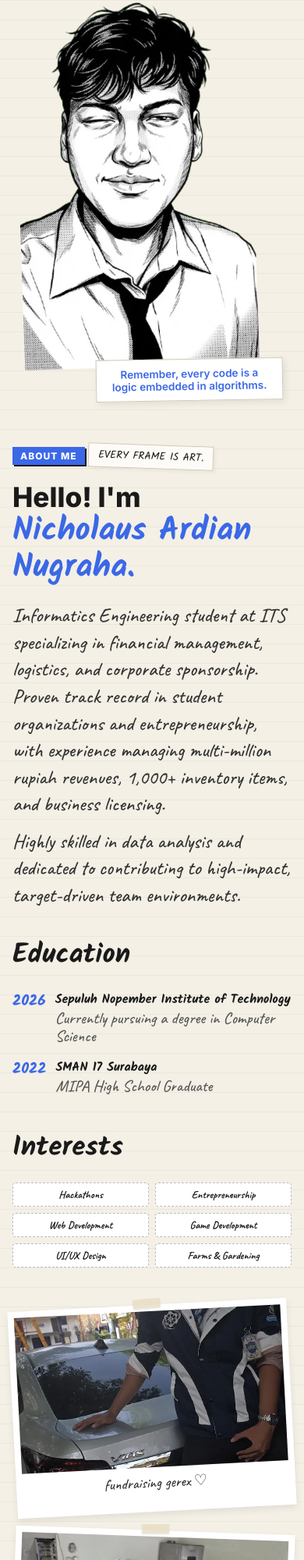
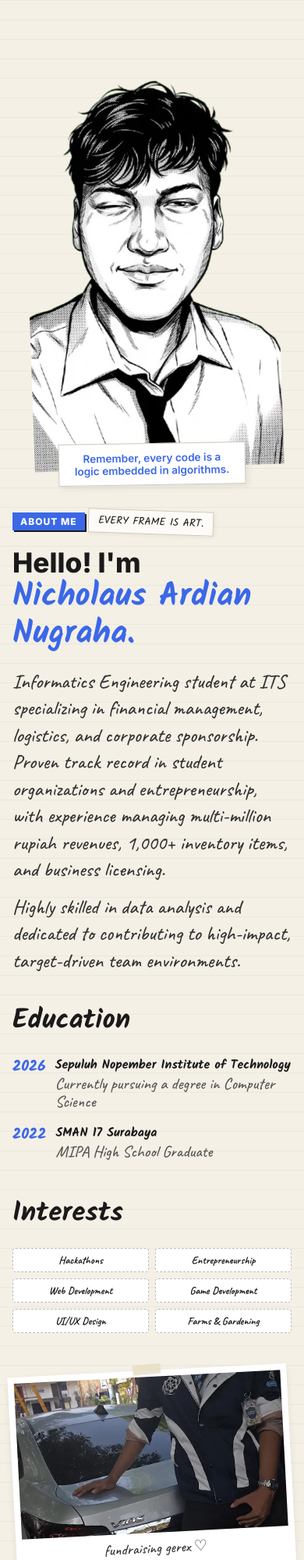
Before and after one commit to niko051207/Portofolio1, a plain HTML site: page index.html in a window 390 px wide. Shown: the top 2000 px of the page at 78% size. Drawn offline with Linux system fonts and the light colour scheme.

Commit message:
Use semantic markup and simplify layout CSS
- Wrap the page in main/header/section and use figure/figcaption
  for the illustration and polaroids; lists for education/interests
- Fix heading order (h4 -> h3), set lang="en", write descriptive alt text
- Add meta description, canonical link, Open Graph/Twitter tags,
  SVG favicon and a 1200x630 preview image
- Load Google Fonts via <link> with preconnect instead of @import
- Replace negative-margin illustration hack and overflow-x: hidden
  with a centered, capped-width image; drop !important on polaroid
  hover via a --tilt custom property
- Rename classes to consistent kebab-case and reindent the stylesheet
- Respect prefers-reduced-motion for the polaroid hover

Co-Authored-By: Claude Opus 5.5 <noreply@anthropic.com>

```diff
--- a/index.html
+++ b/index.html
@@ -1,78 +1,96 @@
 <!DOCTYPE html>
-<html lang="id">
+<html lang="en">
 <head>
     <meta charset="UTF-8">
     <meta name="viewport" content="width=device-width, initial-scale=1.0">
     <title>Portfolio - Nicholaus Ardian Nugraha</title>
+    <meta name="description" content="Portfolio of Nicholaus Ardian Nugraha, Informatics Engineering student at ITS interested in web development, game development, UI/UX design and entrepreneurship.">
+    <link rel="canonical" href="https://niko051207.github.io/Portofolio1/">
+    <link rel="icon" href="assets/favicon.svg" type="image/svg+xml">
+
+    <meta property="og:type" content="website">
+    <meta property="og:title" content="Portfolio - Nicholaus Ardian Nugraha">
+    <meta property="og:description" content="Informatics Engineering student at ITS interested in web development, game development, UI/UX design and entrepreneurship.">
+    <meta property="og:url" content="https://niko051207.github.io/Portofolio1/">
+    <meta property="og:image" content="https://niko051207.github.io/Portofolio1/assets/og-image.jpg">
+    <meta property="og:image:width" content="1200">
+    <meta property="og:image:height" content="630">
+    <meta name="twitter:card" content="summary_large_image">
+
+    <link rel="preconnect" href="https://fonts.googleapis.com">
+    <link rel="preconnect" href="https://fonts.gstatic.com" crossorigin>
+    <link rel="stylesheet" href="https://fonts.googleapis.com/css2?family=Caveat:wght@500;700&family=Inter:wght@400;600;800&family=Kalam:wght@400;700&display=swap">
     <link rel="stylesheet" href="style.css">
 </head>
 <body>
 
-    <div class="container">
-        <div class="illustration-col">
-            <img src="assets/images/mainillust.webp" alt="Ilustrasi Profil" class="main-illustration" width="375" height="666">
-            <div class="quote-box">Remember, every code is a logic embedded in algorithms.</div>
-        </div>
+    <main class="container">
+        <figure class="illustration-col">
+            <img src="assets/images/mainillust.webp" alt="Black-and-white illustrated portrait of Nicholaus wearing a shirt and tie" class="main-illustration" width="375" height="666">
+            <figcaption class="quote-box">Remember, every code is a logic embedded in algorithms.</figcaption>
+        </figure>
 
         <div class="main-content">
-            <div class="header-section">
-                <div class="badge">ABOUT ME</div>
-                <div class="tape-tag">EVERY FRAME IS ART.</div>
+            <header class="about">
+                <p class="badge">ABOUT ME</p>
+                <p class="tape-tag">EVERY FRAME IS ART.</p>
                 <h1>Hello! I'm <span class="name">Nicholaus Ardian Nugraha.</span></h1>
                 <div class="bio-text">
                     <p>Informatics Engineering student at ITS specializing in financial management, logistics, and corporate sponsorship. Proven track record in student organizations and entrepreneurship, with experience managing multi-million rupiah revenues, 1,000+ inventory items, and business licensing.</p>
                     <p>Highly skilled in data analysis and dedicated to contributing to high-impact, target-driven team environments.</p>
                 </div>
+            </header>
+
+            <div class="edu-skills">
+                <section class="education" aria-labelledby="education-title">
+                    <h2 id="education-title" class="section-title">Education</h2>
+                    <ol class="edu-list">
+                        <li class="edu-item">
+                            <span class="edu-year">2026</span>
+                            <div class="edu-details">
+                                <h3>Sepuluh Nopember Institute of Technology</h3>
+                                <p>Currently pursuing a degree in Computer Science</p>
+                            </div>
+                        </li>
+                        <li class="edu-item">
+                            <span class="edu-year">2022</span>
+                            <div class="edu-details">
+                                <h3>SMAN 17 Surabaya</h3>
+                                <p>MIPA High School Graduate</p>
+                            </div>
+                        </li>
+                    </ol>
+                </section>
+
+                <section class="interests" aria-labelledby="interests-title">
+                    <h2 id="interests-title" class="section-title">Interests</h2>
+                    <ul class="skills-grid">
+                        <li class="skill-item">Hackathons</li>
+                        <li class="skill-item">Entrepreneurship</li>
+                        <li class="skill-item">Web Development</li>
+                        <li class="skill-item">Game Development</li>
+                        <li class="skill-item">UI/UX Design</li>
+                        <li class="skill-item">Farms &amp; Gardening</li>
+                    </ul>
+                </section>
             </div>
 
-            <div class="Ed-skills-section">
-                <div class="Education-col">
-                    <h2 class="section-title">Education</h2>
-                    <div class="Ed-item">
-                        <span class="Ed-year">2026</span>
-                        <div class="Ed-details">
-                            <h4>Sepuluh Nopember Institute of Technology</h4>
-                            <p>Currently pursuing a degree in Computer Science</p>
-                        </div>
-                    </div>
-                    <div class="Ed-item">
-                        <span class="Ed-year">2022</span>
-                        <div class="Ed-details">
-                            <h4>SMAN 17 Surabaya</h4>
-                            <p>MIPA High School Graduate</p>
-                        </div>
-                    </div>
-                </div>
-
-                <div class="skills-col">
-                    <h2 class="section-title">Interests</h2>
-                    <div class="skills-grid">
-                        <div class="skill-item">Hackathons</div>
-                        <div class="skill-item">Entrepreneurship</div>
-                        <div class="skill-item">Web Development</div>
-                        <div class="skill-item">Game Development</div>
-                        <div class="skill-item">UI/UX Design</div>
-                        <div class="skill-item">Farms & Gardening</div>
-                    </div>
-                </div>
-            </div>
-
-            <div class="polaroid-container">
-                <div class="polaroid">
-                    <img src="assets/images/Gerex.webp" alt="Memory 1" width="556" height="989" loading="lazy">
-                    <p>fundraising gerex ♡</p>
-                </div>
-                <div class="polaroid">
-                    <img src="assets/images/Roengpi.webp" alt="Memory 2" width="800" height="600" loading="lazy">
-                    <p>ngedai ngopi ?</p>
-                </div>
-                <div class="polaroid">
-                    <img src="assets/images/kulyeah.webp" alt="Memory 3" width="736" height="537" loading="lazy">
-                    <p>kuliah :)</p>
-                </div>
-            </div>
+            <section class="gallery" aria-label="Photo gallery">
+                <figure class="polaroid">
+                    <img src="assets/images/Gerex.webp" alt="Nicholaus in a team jacket leaning on a car during the Gerex fundraiser" width="556" height="989" loading="lazy">
+                    <figcaption>fundraising gerex ♡</figcaption>
+                </figure>
+                <figure class="polaroid">
+                    <img src="assets/images/Roengpi.webp" alt="Selfie of Nicholaus in an apron behind a coffee stall counter" width="800" height="600" loading="lazy">
+                    <figcaption>ngedai ngopi ?</figcaption>
+                </figure>
+                <figure class="polaroid">
+                    <img src="assets/images/kulyeah.webp" alt="Face recognition class project in Python and OpenCV labelling Nicholaus's face on a webcam feed" width="736" height="537" loading="lazy">
+                    <figcaption>kuliah :)</figcaption>
+                </figure>
+            </section>
         </div>
-    </div>
+    </main>
 
 </body>
 </html>
--- a/style.css
+++ b/style.css
@@ -1,23 +1,24 @@
-
-        @import url('https://fonts.googleapis.com/css2?family=Caveat:wght@500;700&family=Inter:wght@400;600;800&family=Kalam:wght@400;700&display=swap');
-
 :root {
     --bg-color: #f4f0e6;
     --text-dark: #1a1a1a;
     --accent-blue: #3b68e7;
+    --paper-border: #d1c8b8;
 }
 
 * { box-sizing: border-box; margin: 0; padding: 0; }
 
 body {
-            background: var(--bg-color) linear-gradient(rgba(0,0,0,0.04) 1px, transparent 1px) repeat;
+    background: var(--bg-color) linear-gradient(rgba(0, 0, 0, 0.04) 1px, transparent 1px) repeat;
     background-size: 25px 25px;
     color: var(--text-dark);
     font-family: 'Inter', sans-serif;
-            overflow-x: hidden;
 }
 
-        /* LAYOUT UTAMA */
+img { max-width: 100%; display: block; }
+
+ul, ol { list-style: none; }
+
+/* MAIN LAYOUT */
 .container {
     display: grid;
     grid-template-columns: 1.1fr 1.2fr;
@@ -25,7 +26,6 @@
     max-width: 1100px;
     margin: 0 auto;
     padding: 3rem 2rem;
-            position: relative;
 }
 
 /* BADGES & TAGS */
@@ -44,10 +44,10 @@
 .tape-tag {
     font-family: 'Kalam', cursive;
     font-size: 0.85rem;
-            border: 1px solid #d1c8b8;
+    border: 1px solid var(--paper-border);
     padding: 4px 12px;
     background: #fdfbf7;
-            box-shadow: 2px 2px 5px rgba(0,0,0,0.05);
+    box-shadow: 2px 2px 5px rgba(0, 0, 0, 0.05);
     float: right;
     transform: rotate(2deg);
 }
@@ -68,59 +68,56 @@
 
 .section-title { font-family: 'Kalam', cursive; font-size: 2.2rem; margin-bottom: 1rem; }
 
-        /* ILUSTRASI & QUOTE STICKER */
+/* ILLUSTRATION & QUOTE STICKER */
 .illustration-col {
     display: flex;
     flex-direction: column;
-            align-items: flex-start;
-            justify-content: flex-start;
-            position: relative;
+    align-items: center;
+    align-self: start;
 }
 
 .main-illustration {
-            width: 120%;
+    width: 100%;
+    max-width: 440px;
     height: auto;
-            max-width: none;
-            object-fit: cover;
     transform: rotate(-2deg);
-            margin-left: -40%;
-            margin-top: -120px;
-            object-position: top left;
 }
 
 .quote-box {
+    position: relative;
+    z-index: 1;
     background: #fff;
-            border: 1px solid #d1c8b8;
+    border: 1px solid var(--paper-border);
     padding: 10px 14px;
     font-size: 0.85rem;
     font-weight: 600;
     color: var(--accent-blue);
-            box-shadow: 3px 3px 8px rgba(0,0,0,0.08);
+    box-shadow: 3px 3px 8px rgba(0, 0, 0, 0.08);
     transform: rotate(-3deg);
-            margin-top: -20px;
-            z-index: 10;
+    margin-top: -2rem;
     max-width: 240px;
     text-align: center;
 }
 
-        /* Education & SKILLS */
-        .Ed-skills-section {
+/* EDUCATION & INTERESTS */
+.edu-skills {
     display: grid;
     grid-template-columns: 1fr 1fr;
     gap: 2rem;
     margin-bottom: 3rem;
 }
 
-        .Ed-item { display: flex; gap: 12px; margin-bottom: 1rem; }
-        .Ed-year { color: var(--accent-blue); font-family: 'Kalam', cursive; font-weight: 700; font-size: 1.2rem; }
-        .Ed-details h4 { font-family: 'Kalam', cursive; font-size: 1rem; font-weight: 700; }
-        .Ed-details p { font-family: 'Caveat', cursive; font-size: 1.3rem; color: #555; line-height: 1.1; }
+.edu-item { display: flex; gap: 12px; margin-bottom: 1rem; }
+.edu-year { color: var(--accent-blue); font-family: 'Kalam', cursive; font-weight: 700; font-size: 1.2rem; }
+.edu-details h3 { font-family: 'Kalam', cursive; font-size: 1rem; font-weight: 700; }
+.edu-details p { font-family: 'Caveat', cursive; font-size: 1.3rem; color: #555; line-height: 1.1; }
 
 .skills-grid {
     display: grid;
     grid-template-columns: repeat(2, 1fr);
     gap: 8px;
 }
+
 .skill-item {
     background: #fff;
     border: 1px dashed #bbb;
@@ -132,56 +129,64 @@
     font-family: 'Caveat', cursive;
 }
 
-        /* POLAROID SECTION */
-        .polaroid-container {
+/* POLAROID GALLERY */
+.gallery {
     display: grid;
     grid-template-columns: repeat(3, 1fr);
     gap: 1.2rem;
 }
 
 .polaroid {
+    --tilt: 0deg;
     background: #fff;
     padding: 8px 8px 25px 8px;
-            box-shadow: 0 4px 10px rgba(0,0,0,0.08);
+    box-shadow: 0 4px 10px rgba(0, 0, 0, 0.08);
     position: relative;
     text-align: center;
+    transform: rotate(var(--tilt));
     transition: transform 0.2s ease;
 }
-        .polaroid:hover { transform: scale(1.03) rotate(0deg) !important; z-index: 5; }
+.polaroid:nth-child(1) { --tilt: -3deg; }
+.polaroid:nth-child(2) { --tilt: 2deg; }
+.polaroid:nth-child(3) { --tilt: -2deg; }
+.polaroid:hover { transform: scale(1.03); z-index: 1; }
 
 .polaroid img {
     width: 100%;
     height: 130px;
     object-fit: cover;
     background: #eee;
-            display: block;
 }
-        .polaroid p { font-family: 'Caveat', cursive; margin-top: 8px; font-size: 1.2rem; color: #333; }
+.polaroid figcaption { font-family: 'Caveat', cursive; margin-top: 8px; font-size: 1.2rem; color: #333; }
 
-        /* Solative Tape effect on Polaroids */
+/* Sticky tape on top of each polaroid */
 .polaroid::before {
-            content: ""; position: absolute; top: -8px; left: 50%;
+    content: "";
+    position: absolute;
+    top: -8px;
+    left: 50%;
     transform: translateX(-50%) rotate(-2deg);
-            width: 35px; height: 12px;
+    width: 35px;
+    height: 12px;
     background: rgba(233, 222, 198, 0.85);
-            box-shadow: 0 1px 2px rgba(0,0,0,0.1);
+    box-shadow: 0 1px 2px rgba(0, 0, 0, 0.1);
 }
 
-        .polaroid:nth-child(1) { transform: rotate(-3deg); }
-        .polaroid:nth-child(2) { transform: rotate(2deg); }
-        .polaroid:nth-child(3) { transform: rotate(-2deg); }
-
 @media (max-width: 850px) {
-            .container { grid-template-columns: 2fr; padding: 2rem 1rem; }
+    .container { grid-template-columns: 1fr; padding: 2rem 1rem; }
     .tape-tag { float: none; display: inline-block; margin-bottom: 1rem; }
-            .illustration-col { margin: 1.5rem 0; margin-left: 30%; }
-            .quote-box { margin-top: -10px; transform: rotate(-1deg); }
-            .Ed-skills-section { grid-template-columns: 1fr; gap: 1.5rem; }
+    .main-illustration { max-width: 320px; }
+    .quote-box { transform: rotate(-1deg); }
+    .edu-skills { grid-template-columns: 1fr; gap: 1.5rem; }
 }
 
 @media (max-width: 550px) {
     h1 { font-size: 2.2rem; }
     h1 .name { font-size: 2.6rem; display: block; }
-            .polaroid-container { grid-template-columns: 1fr; gap: 1.5rem; }
+    .gallery { grid-template-columns: 1fr; gap: 1.5rem; }
     .polaroid img { height: 200px; }
 }
+
+@media (prefers-reduced-motion: reduce) {
+    .polaroid { transition: none; }
+}
```
Also changed, not shown: assets/favicon.svg (added), assets/og-image.jpg (added). Lines whose indentation alone changed are shown as unchanged.
